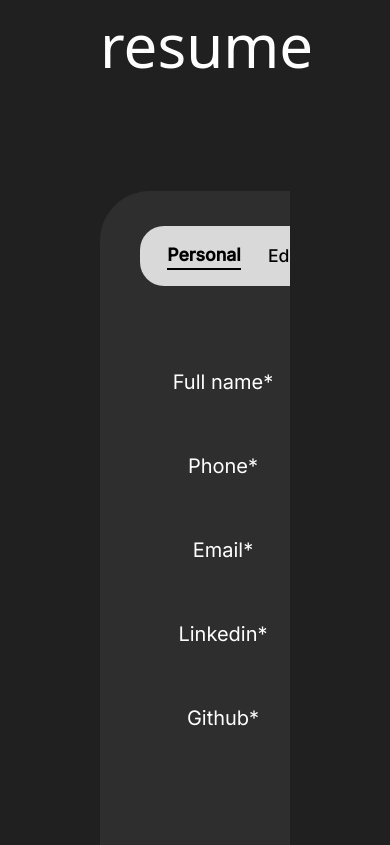
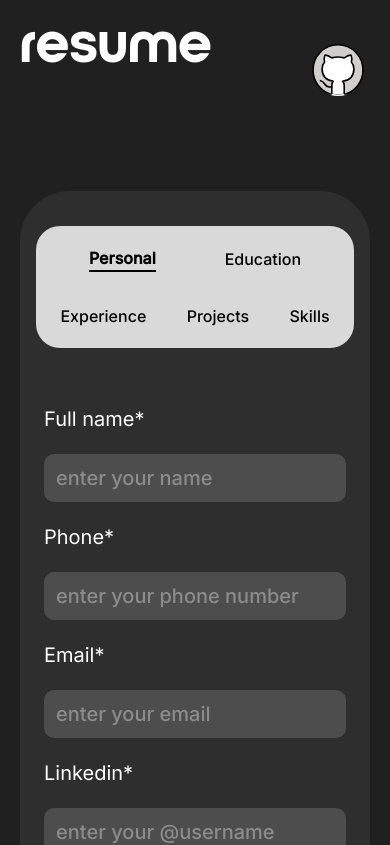
Before and after one commit to GopiWebDev/react_cv_application, a React (Vite) app: page / in a window 390 px wide. Shown: the top 845 px of the page. Built offline with nearby package versions, Linux system fonts and the light colour scheme.

Commit message:
added responsiveness

```diff
--- a/src/App.jsx
+++ b/src/App.jsx
@@ -115,9 +115,9 @@ const App = () => {
 
   return (
     <div className=' w-full '>
-      <div className='wrapper px-[100px] max-w-[1440px] mx-auto'>
+      <div className='wrapper '>
         <Header />
-        <main className='flex mt-[3.25rem] justify-between overflow-hidden mb-[5rem]'>
+        <main>
           <EditSection data={data} setData={setData} />
           <ViewSection data={data} />
         </main>
--- a/src/components/EditSection.jsx
+++ b/src/components/EditSection.jsx
@@ -9,13 +9,9 @@ import SkillsForm from './forms/SkillsForm'
 const EditSection = ({ data, setData }) => {
   const [selectedForm, setSelectedForm] = useState('personal')
 
-  const handleFormChange = (e) => {
-    setSelectedForm(e.target.value)
-  }
-
   return (
-    <div className='edit-section w-[37.3125rem] bg-[#2E2E2E] rounded-[3.125rem] px-[2.5rem] py-[2.20rem] font-Inter_medium'>
-      <div className='navbar w-[33rem] h-[3.75rem] bg-[#D9D9D9] flex justify-evenly items-center text-[1.1rem] mx-auto rounded-[1.5rem]'>
+    <div className='edit-section '>
+      <div className='navbar'>
         <nav
           onClick={() => setSelectedForm('personal')}
           className={selectedForm === 'personal' ? 'active' : ''}
@@ -48,10 +44,7 @@ const EditSection = ({ data, setData }) => {
         </nav>
       </div>
 
-      <div>
-        {selectedForm === 'personal' && (
-          <PersonalDetailsForm setData={setData} />
-        )}
+      {selectedForm === 'personal' && <PersonalDetailsForm setData={setData} />}
 
       {selectedForm === 'education' && (
         <EducationForm setData={setData} data={data.education} />
@@ -69,7 +62,6 @@ const EditSection = ({ data, setData }) => {
         <SkillsForm setData={setData} data={data.skills} />
       )}
     </div>
-    </div>
   )
 }
 
--- a/src/components/Header.jsx
+++ b/src/components/Header.jsx
@@ -1,6 +1,6 @@
 const Header = () => {
   return (
-    <header className='h-[8.6875rem] flex justify-between items-center'>
+    <header className='h-[8.6875rem] flex justify-between items-center min-w-[280px]'>
       <h1 className='text-white text-[3.75rem] font-Nordique self-start'>
         resume
       </h1>
--- a/src/components/forms/SkillsForm.jsx
+++ b/src/components/forms/SkillsForm.jsx
@@ -113,7 +113,6 @@ const SkillsForm = ({ setData }) => {
 
   return (
     <>
-      {/* Languages */}
       <form action='' className='form' onSubmit={handleSubmit}>
         <label htmlFor='languages'>Languages*</label>
         <span>
--- a/src/index.css
+++ b/src/index.css
@@ -10,6 +10,11 @@
 @font-face {
   font-family: 'CMU_BOLD';
   src: url('../src/assets/fonts/cmu_bold.ttf');
+}
+
+@font-face {
+  font-family: 'Nordique';
+  src: url('../src/assets/fonts/Nordique.ttf');
 }
 
 @font-face {
@@ -44,19 +49,39 @@
 
 @layer components {
   body {
-    @apply bg-[#202020];
+    @apply bg-[#202020] mx-auto;
+  }
+
+  .wrapper {
+    @apply px-[80px] max-w-[1440px] mx-auto;
+  }
+
+  main {
+    @apply flex mt-[3.25rem] justify-between overflow-hidden mb-[5rem] gap-10;
+  }
+
+  .edit-section {
+    @apply max-w-[37.3125rem] w-full bg-[#2E2E2E] rounded-[3.125rem] px-[2rem] py-[2.20rem] font-Inter_medium;
   }
 
   .view-section {
-    @apply border border-solid w-[36rem] h-[50.9375rem] bg-white;
+    @apply border border-solid min-w-[210px] max-w-[36rem] w-full  aspect-[1/1.141] max-h-[50.9375rem] bg-white;
+  }
+
+  .navbar {
+    @apply w-full bg-[#D9D9D9] flex justify-evenly items-center flex-wrap text-[1.1rem] mx-auto rounded-[1.5rem] gap-4 px-2 py-3;
   }
 
   .navbar nav {
-    @apply cursor-pointer;
+    @apply cursor-pointer m-2;
+  }
+
+  .navbar nav.active {
+    @apply font-bold border-b-2 border-solid border-black;
   }
 
   .form {
-    @apply grid grid-cols-[repeat(2,1fr)] mt-[4rem] gap-[2.25rem] text-white overflow-hidden p-2 items-center;
+    @apply grid grid-cols-[repeat(2,1fr)] mt-[3rem] gap-[2.25rem] text-white overflow-hidden p-2 items-center;
   }
 
   .form label {
@@ -64,7 +89,7 @@
   }
 
   .form input {
-    @apply h-[3rem] bg-[#4d4d4d] rounded-[0.625rem] text-[1.25rem] px-3 outline-none;
+    @apply h-[3rem] w-[100%] bg-[#4d4d4d] rounded-[0.625rem] text-[1.25rem] px-3 outline-none;
   }
 
   .form input::placeholder {
@@ -83,12 +108,8 @@
     @apply cursor-pointer bg-[#8873FF];
   }
 
-  .navbar nav.active {
-    @apply font-bold border-b-2 border-solid border-black;
-  }
-
   .existing-data {
-    @apply w-[33rem] bg-[#D9D9D9] text-[1rem] mx-auto mt-[1.5rem] rounded-[1rem] flex flex-col items-center gap-2 py-2 px-4;
+    @apply w-full bg-[#D9D9D9] text-[1rem] mx-auto mt-[1.5rem] rounded-[1rem] flex flex-col items-center gap-2 py-2 px-4;
   }
 
   .existing-data div {
@@ -120,10 +141,70 @@
   }
 
   .descriptions li {
-    @apply max-w-[22rem] break-words;
+    @apply max-w-full break-words;
   }
 
   .descriptions button {
     @apply text-red-200;
   }
+
+  @media (width < 1350px) {
+    main {
+      @apply flex-col items-center gap-10;
+    }
+  }
+
+  @media (width < 800px) {
+    .wrapper {
+      @apply px-[50px];
+    }
+
+    /* .edit-section {
+      @apply w-[30rem];
+    } */
+
+    /* .navbar {
+      @apply w-[25rem];
+    } */
+
+    .navbar nav {
+      @apply text-[1rem];
+    }
+  }
+
+  @media (width < 600px) {
+    .wrapper {
+      @apply px-5;
+    }
+
+    .edit-section {
+      @apply px-[1rem];
+    }
+
+    .form {
+      @apply gap-x-0;
+    }
+  }
+
+  @media (width < 500px) {
+    .view-section {
+      @apply max-w-[375px];
+    }
+
+    .form {
+      @apply grid-cols-1 gap-5;
+    }
+
+    .form label {
+      @apply text-left;
+    }
+
+    .button-div {
+      @apply col-span-1;
+    }
+
+    .descriptions {
+      @apply col-span-1;
+    }
+  }
 }
--- a/tailwind.config.js
+++ b/tailwind.config.js
@@ -5,6 +5,7 @@ export default {
     fontFamily: {
       CMU: ['CMU', 'sans-serif'],
       CMU_BOLD: ['CMU_BOLD', 'sans-serif'],
+      Nordique: ['Nordique', 'sans-serif'],
       Inter_regular: ['Inter-regular', 'sans-serif'],
       Inter_medium: ['Inter-medium', 'sans-serif'],
       Inter_semibold: ['Inter-semibold', 'sans-serif'],
```
Also changed, not shown: src/assets/fonts/Nordique.ttf (added). Lines whose indentation alone changed are shown as unchanged.
